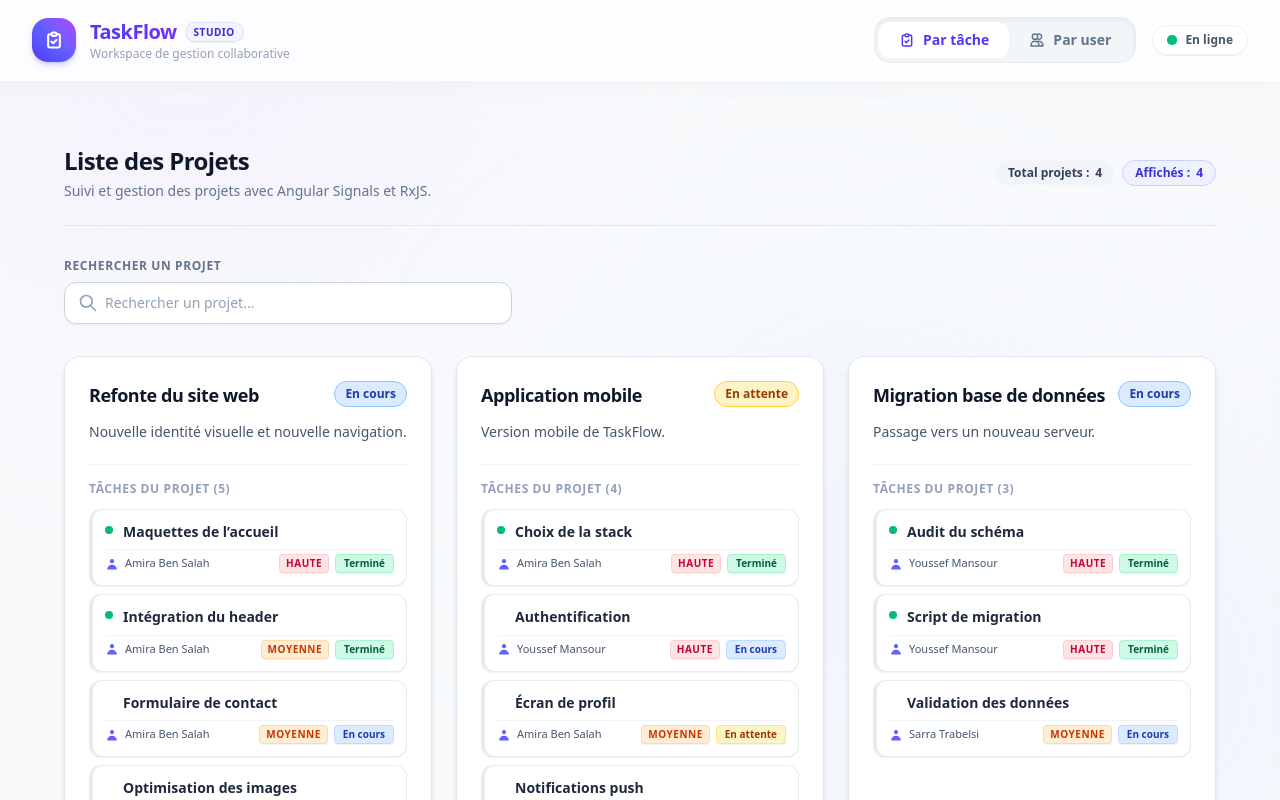
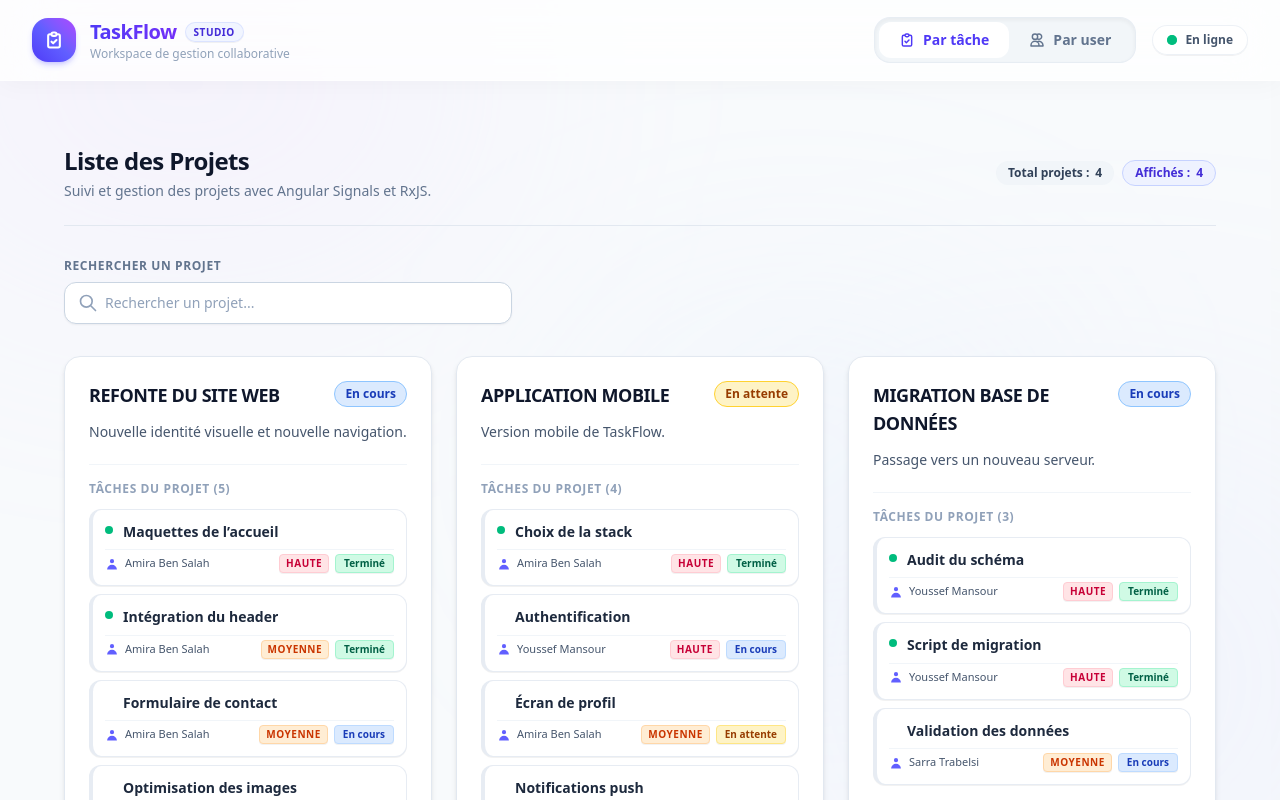
Before and after one commit to omarsafi3/tp_front, an Angular app in the folder TaskFlow/: page / in a window 1280 px wide. Shown: the top 800 px of the page. Built offline with nearby package versions, Linux system fonts and the light colour scheme.

Commit message:
feat(projects): display project name in uppercase in ProjectCard using uppercase pipe

```diff
--- a/TaskFlow/src/app/features/projects/components/project-card/project-card.html
+++ b/TaskFlow/src/app/features/projects/components/project-card/project-card.html
@@ -8,9 +8,9 @@
   <div>
     <!-- En-tête : Nom du projet et Statut -->
     <div class="flex items-start justify-between gap-3 mb-3">
-      <!-- Partie 6.1 : Interpolation du nom du projet -->
+      <!-- Partie 6.1 : Interpolation du nom du projet en majuscules (uppercase) -->
       <h3 class="text-base sm:text-lg font-bold text-slate-900 tracking-tight">
-        {{ project().name }}
+        {{ project().name | uppercase }}
       </h3>
 
       <!-- Partie 6.1 & 9 : Interpolation du statut avec différenciation visuelle -->
```
